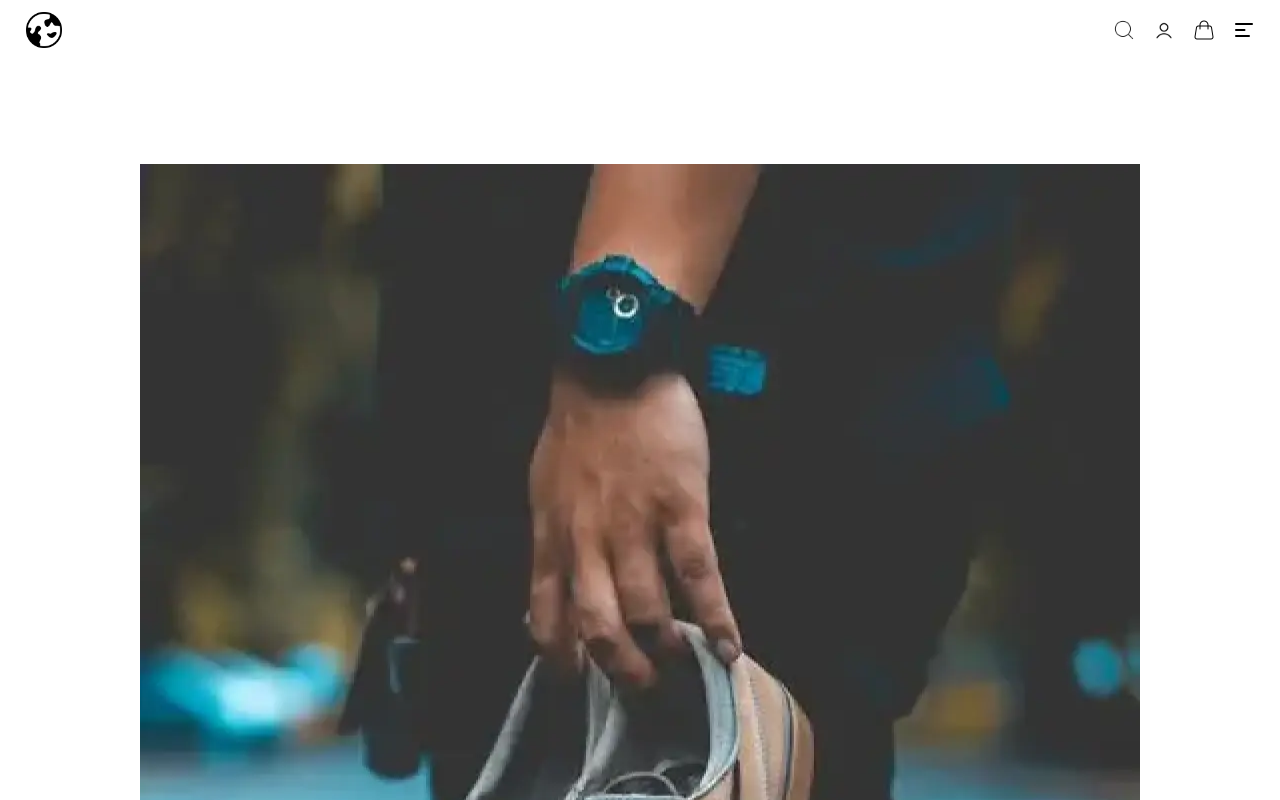
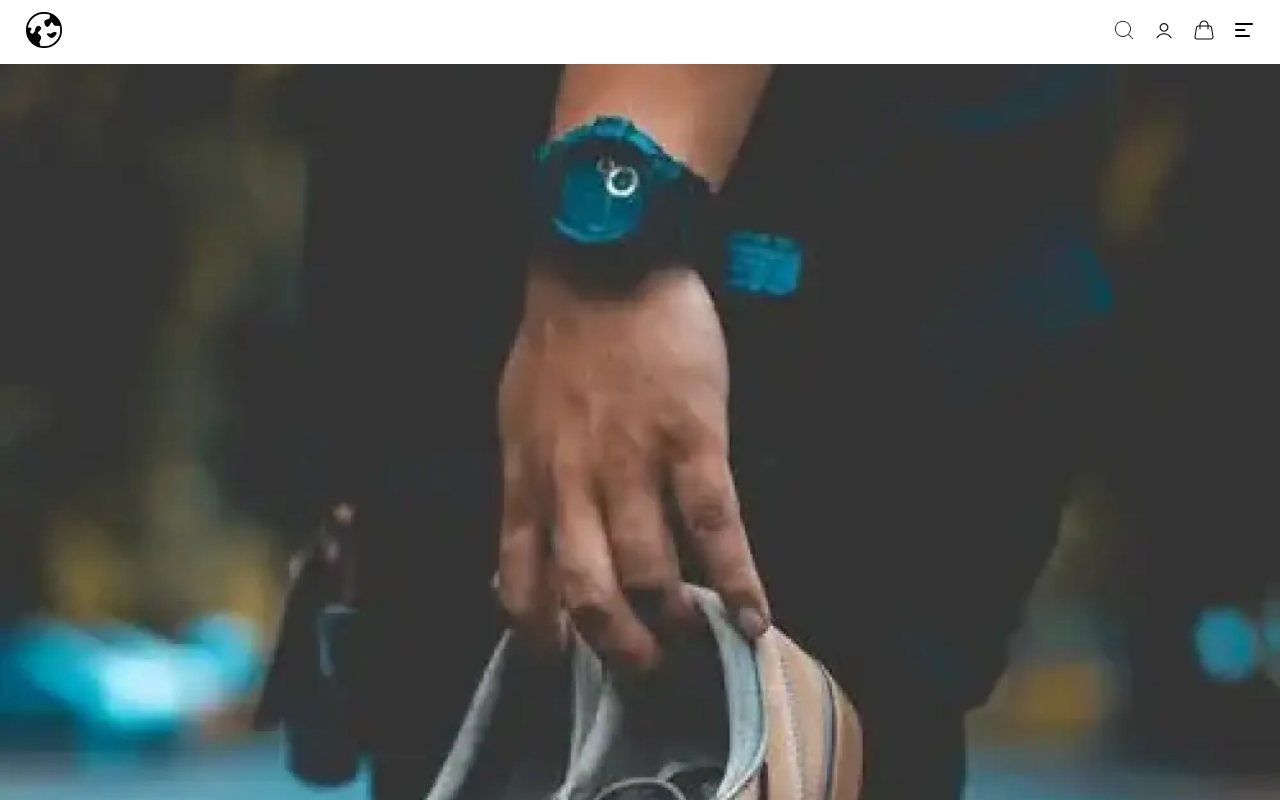
Before and after one commit to gtzjesus/ecommerce, a Next.js app: page / in a window 1280 px wide. Shown: the top 800 px of the page. Built offline with nearby package versions, Linux system fonts and the light colour scheme.

Commit message:
Landing component implementation

```diff
--- a/app/page.js
+++ b/app/page.js
@@ -6,9 +6,9 @@ export default function Home() {
   return (
     <>
       <Header />
-      <div className={styles.page}>
-        <main className={styles.main}><Landing /></main>
-      </div>
+      <main className={styles.main}>
+        <Landing />
+      </main>
     </>
   );
 }
```
